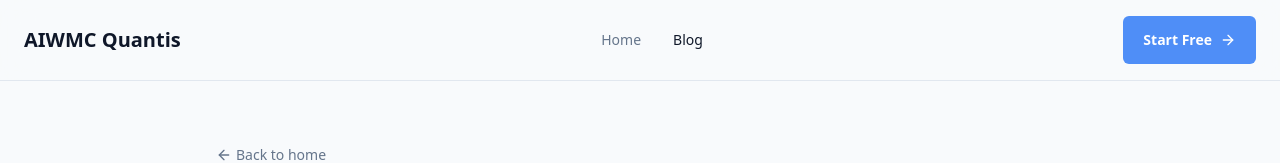
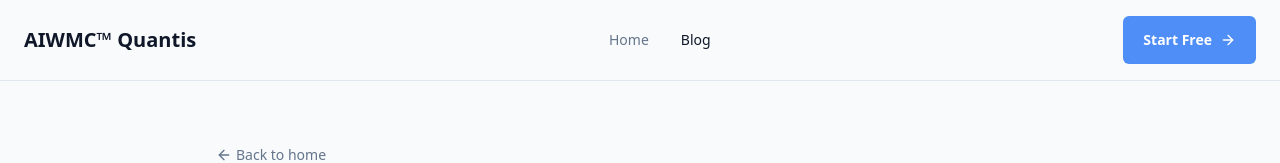
Before and after one commit to AIWMCX/aiwmcquantis, a React (Vite) app: page /blog in a window 1280 px wide. Shown: the top 163 px of the page. Built offline with nearby package versions, Linux system fonts and the light colour scheme; no server answers; the database is empty.

Commit message:
Changes
Co-authored-by: AIWMCX <208394325+AIWMCX@users.noreply.github.com>

```diff
--- a/src/pages/Blog.tsx
+++ b/src/pages/Blog.tsx
@@ -94,7 +94,7 @@ export default function Blog() {
   return (
     <div className="min-h-screen bg-background text-foreground">
       <PageSEO
-        title="Startup Validation Blog — AIWMC Quantis Insights"
+        title="Startup Validation Blog — AIWMC™ Quantis Insights"
         description="Practical guides on validating startup ideas, financial stress-testing, and AI-powered business analysis. Written for founders, consultants, and builders."
         canonical="/blog"
       />
@@ -104,7 +104,7 @@ export default function Blog() {
         <div className="container max-w-7xl mx-auto px-4 sm:px-6 py-3 sm:py-4">
           <div className="flex items-center justify-between">
             <Link to="/" className="flex items-center gap-2">
-              <span className="text-lg sm:text-xl font-bold text-foreground">AIWMC Quantis</span>
+              <span className="text-lg sm:text-xl font-bold text-foreground">AIWMC™ Quantis</span>
             </Link>
             <div className="hidden md:flex items-center gap-8">
               <Link to="/" className="text-sm font-medium text-muted-foreground hover:text-foreground transition-colors">Home</Link>
```
